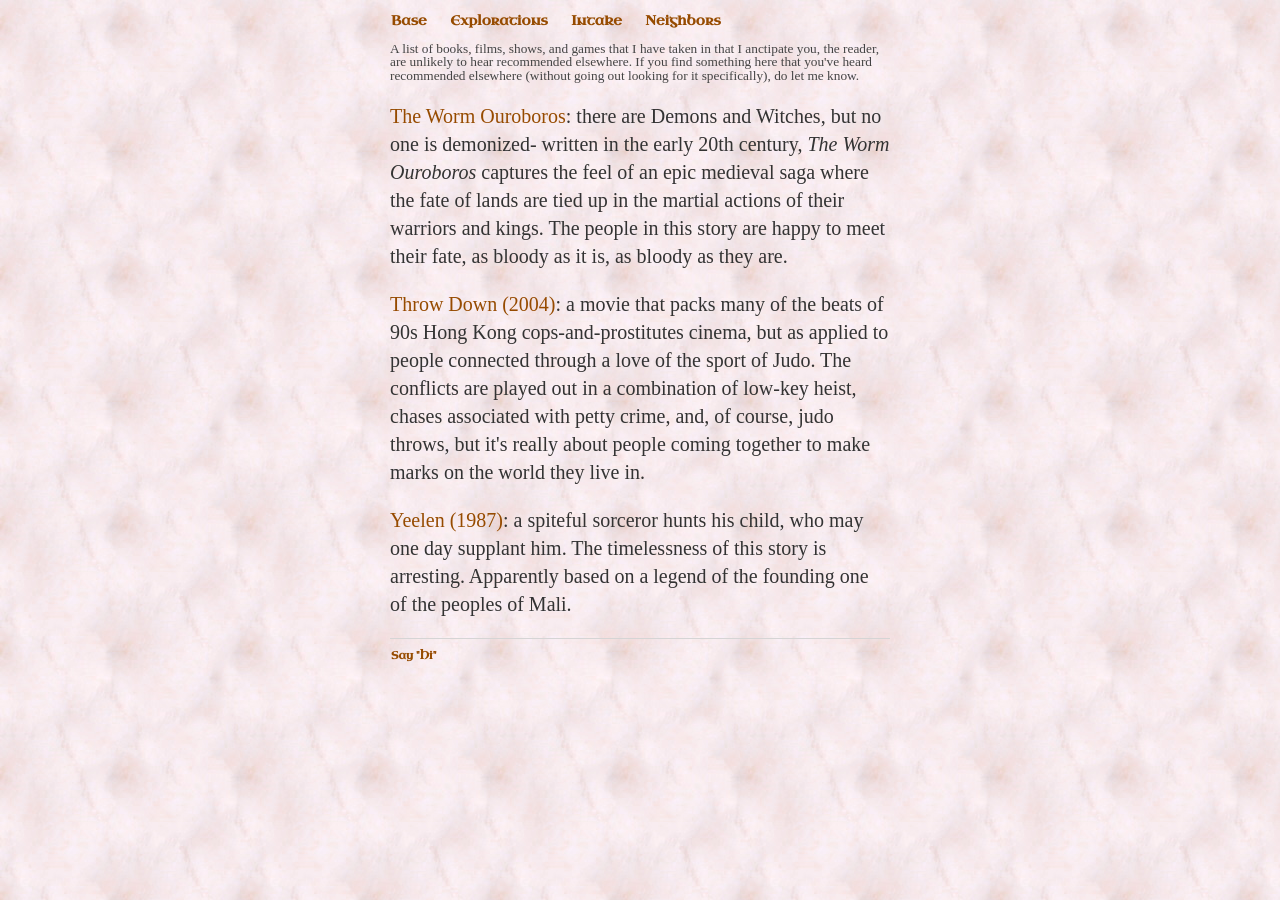
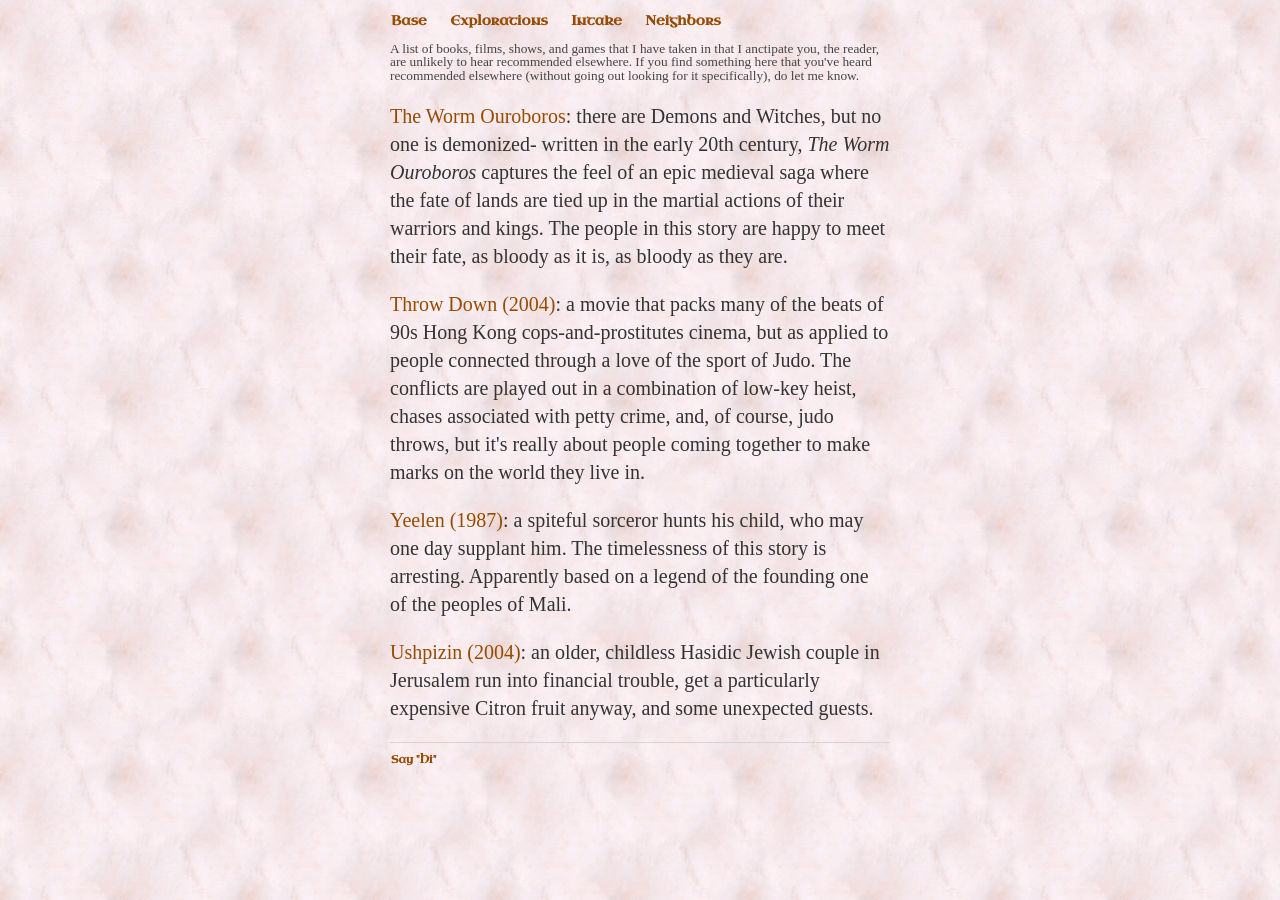
Before and after one commit to ray-dorai/ray-dorai.github.io, a Jekyll site: the page built from intake.html, in a window 1280 px wide. Built offline with Jekyll 4.4.1, drawn with Linux system fonts in a browser that asks for light colours; some web fonts are replaced.

Commit message:
Update intake.html

```diff
--- a/intake.html
+++ b/intake.html
@@ -8,6 +8,8 @@ A list of books, films, shows, and games that I have taken in that I anctipate y
 <p><a href="https://en.wikipedia.org/wiki/The_Worm_Ouroboros">The Worm Ouroboros</a>: there are Demons and Witches, but no one is demonized- written in the early 20th century, <i>The Worm Ouroboros</i> captures the feel of an epic medieval saga where the fate of lands are tied up in the martial actions of their warriors and kings. The people in this story are happy to meet their fate, as bloody as it is, as bloody as they are.</p>
 <p><a href="https://en.wikipedia.org/wiki/Throw_Down_(film)">Throw Down (2004)</a>: a movie that packs many of the beats of 90s Hong Kong cops-and-prostitutes cinema, but as applied to people connected through a love of the sport of Judo. The conflicts are played out in a combination of low-key heist, chases associated with petty crime, and, of course, judo throws, but it's really about people coming together to make marks on the world they live in.</p>
 <p><a href="https://en.wikipedia.org/wiki/Yeelen">Yeelen (1987)</a>: a spiteful sorceror hunts his child, who may one day supplant him. The timelessness of this story is arresting. Apparently based on a legend of the founding one of the peoples of Mali.</p>
+<p><a href="https://en.wikipedia.org/wiki/Ushpizin">Ushpizin (2004)</a>: an older, childless Hasidic Jewish couple in Jerusalem run into financial trouble, get a particularly expensive Citron fruit anyway, and some unexpected guests.</p>
+
 
 
 
```
